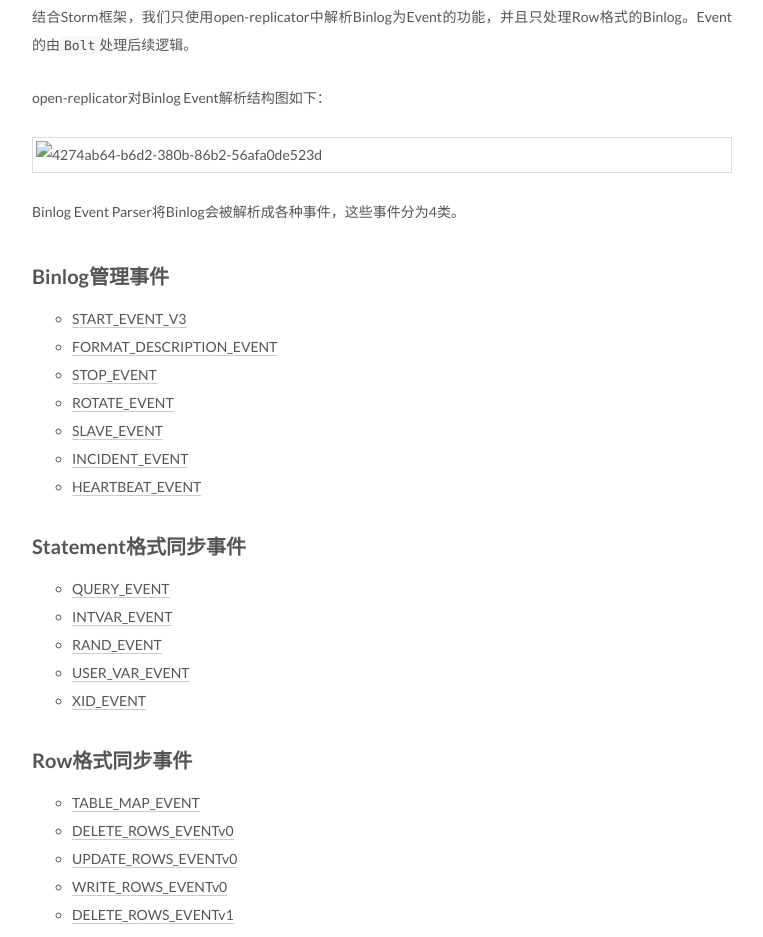
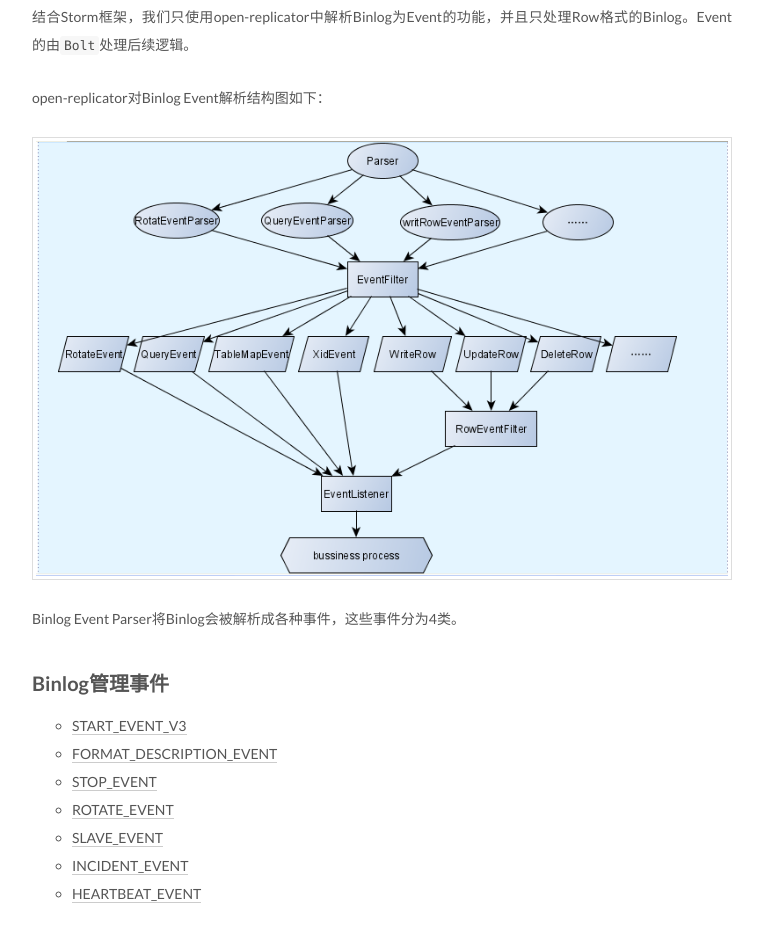
Before and after one commit to cquptEthan/cquptEthan.github.io, a plain HTML site: page 2016/11/08/Binlog流处理实践/index.html in a window 1280 px wide. Shown: the part 3699-4636 px from the top of the page, without its empty margins (98-861 px from the left). Drawn offline with Linux system fonts and the light colour scheme.

Commit message:
Site updated: 2016-11-16 18:35:31

```diff
--- a/2016/11/08/Binlog流处理实践/index.html
+++ b/2016/11/08/Binlog流处理实践/index.html
@@ -94,14 +94,14 @@
 <meta property="og:description" content="简介本文主要介绍如何使用Storm处理Binlog日志，满足实时数据查询需求。
 最初需要实现数据分析师对部分表实时查询的功能。 Binlog 用作同步实时数据到 HBase 中，用于 Hive 外表对这张实时表进行查询分析。技术层面只涉及到单表同步，只需要解析Binlog事件转化为 HBase 的 Put/Delete 操作即可。
 随发展，业务方提出了实时性很高的数据需求，这些慢SQL使用MySQ">
-<meta property="og:image" content="https://cquptethan.github.io/Binlog流处理实践/img/4274ab64-b6d2-380b-86b2-56afa0de523d.png">
-<meta property="og:updated_time" content="2016-11-16T10:33:21.000Z">
+<meta property="og:image" content="https://cquptethan.github.io/img/4274ab64-b6d2-380b-86b2-56afa0de523d.png">
+<meta property="og:updated_time" content="2016-11-16T10:35:26.000Z">
 <meta name="twitter:card" content="summary">
 <meta name="twitter:title" content="Binlog流处理实践">
 <meta name="twitter:description" content="简介本文主要介绍如何使用Storm处理Binlog日志，满足实时数据查询需求。
 最初需要实现数据分析师对部分表实时查询的功能。 Binlog 用作同步实时数据到 HBase 中，用于 Hive 外表对这张实时表进行查询分析。技术层面只涉及到单表同步，只需要解析Binlog事件转化为 HBase 的 Put/Delete 操作即可。
 随发展，业务方提出了实时性很高的数据需求，这些慢SQL使用MySQ">
-<meta name="twitter:image" content="https://cquptethan.github.io/Binlog流处理实践/img/4274ab64-b6d2-380b-86b2-56afa0de523d.png">
+<meta name="twitter:image" content="https://cquptethan.github.io/img/4274ab64-b6d2-380b-86b2-56afa0de523d.png">
 
 
 
@@ -407,7 +407,7 @@
 <p>open-replicator是一个Java编写的高性能MySQL Binlog解析器。它封装了上一节中描述的Binlog协议，<strong>实时拉取解析</strong>Binlog，以<strong>回调</strong>的方式发送Binlog事件给应用。</p>
 <p>结合Storm框架，我们只使用open-replicator中解析Binlog为Event的功能，并且只处理Row格式的Binlog。Event的由<code>Bolt</code>处理后续逻辑。</p>
 <p> open-replicator对Binlog Event解析结构图如下：</p>
-<p><img src="Binlog流处理实践/img/4274ab64-b6d2-380b-86b2-56afa0de523d.png" alt="4274ab64-b6d2-380b-86b2-56afa0de523d"></p>
+<p><img src="img/4274ab64-b6d2-380b-86b2-56afa0de523d.png" alt="4274ab64-b6d2-380b-86b2-56afa0de523d"></p>
 <p>Binlog Event Parser将Binlog会被解析成各种事件，这些事件分为4类。</p>
 <h3 id="Binlog管理事件"><a href="#Binlog管理事件" class="headerlink" title="Binlog管理事件"></a>Binlog管理事件</h3><ul>
 <li><a href="http://dev.mysql.com/doc/internals/en/start-event-v3.html" target="_blank" rel="external">START_EVENT_V3</a></li>
```
Also changed, not shown: index.html (+1 -1 lines).
